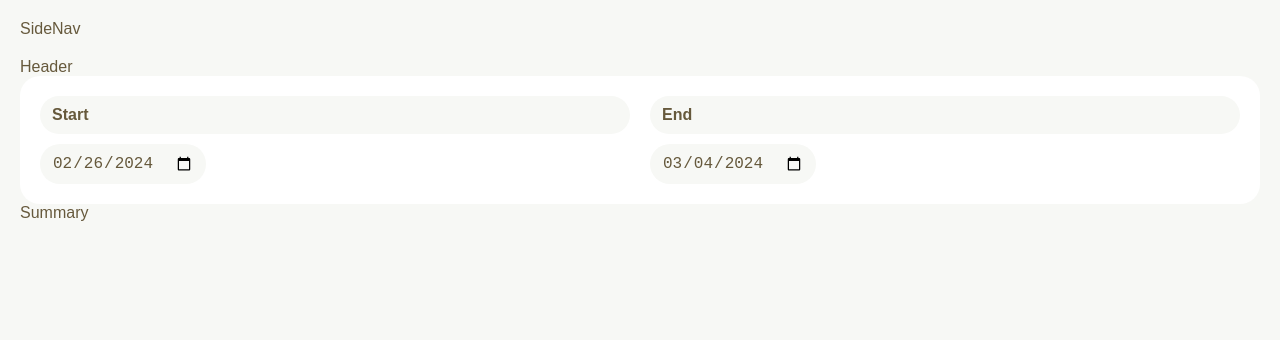
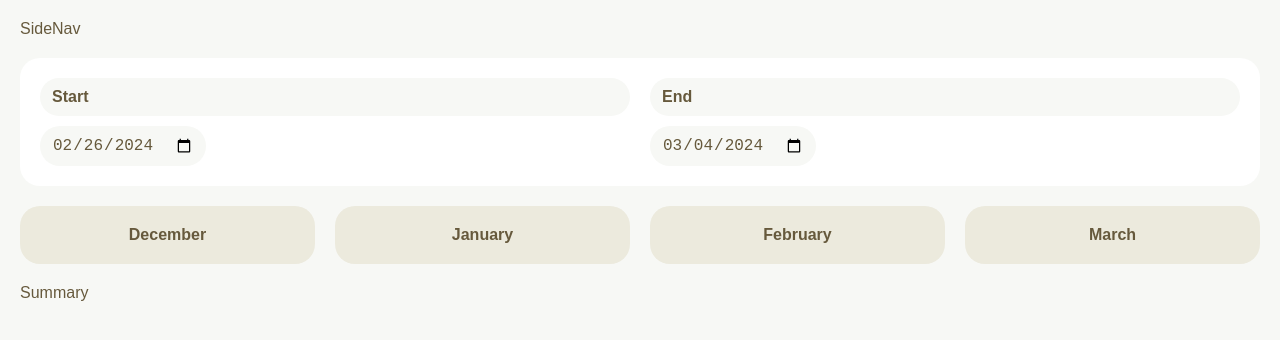
Before and after one commit to sidney-essjr/fintech, a React app: page / in a window 1280 px wide. Shown: the top 340 px of the page. Built offline with nearby package versions, Linux system fonts and the light colour scheme; no server answers; the HTML template or start-up script is replaced by a standard one.

Commit message:
feat: implements date state change
Allows manpulation of search dates using the MonthHeader component
buttons

```diff
--- a/src/App.tsx
+++ b/src/App.tsx
@@ -1,10 +1,8 @@
-import { Fragment } from "react/jsx-runtime";
 import "./Style.css";
-import DataRange from "./components/DataRange";
 import Header from "./components/Header";
 import SideNav from "./components/SideNav";
+import { DataContextProvider } from "./context/DataContext";
 import Summary from "./pages/Summary";
-import { DataContextProvider } from "./context/DataContext";
 
 function App() {
   return (
@@ -13,7 +11,6 @@ function App() {
         <SideNav />
         <main>
           <Header />
-          <DataRange />
           <Summary />
         </main>
       </DataContextProvider>
--- a/src/components/Header.tsx
+++ b/src/components/Header.tsx
@@ -1,3 +1,13 @@
+import DataRange from "./DataRange";
+import MonthHeader from "./MonthHeader";
+
 export default function Header() {
-  return <div>Header</div>;
+  return (
+    <header className="mb">
+      <div className="mb">
+        <DataRange />
+      </div>
+      <MonthHeader />
+    </header>
+  );
 }
--- a/src/components/MonthBtn.tsx
+++ b/src/components/MonthBtn.tsx
@@ -1,4 +1,5 @@
-import { CSSProperties } from "react";
+import { CSSProperties, Dispatch } from "react";
+import { setSearchDate, useData } from "../context/DataContext";
 
 const style: CSSProperties = {
   padding: "var(--gap) var(--gap-s)",
@@ -10,13 +11,31 @@ const style: CSSProperties = {
   textTransform: "capitalize",
 };
 
-function getMonthName(decreaseMonth: number) {
+function getMonthAndName(decreaseMonth: number) {
   const date = new Date();
-  date.setDate(date.getMonth() + decreaseMonth);
+  date.setMonth(date.getMonth() + decreaseMonth);
   const monthName = Intl.DateTimeFormat("en", { month: "long" }).format(date);
-  return monthName;
+  return { date, monthName };
+}
+
+function setMonth(
+  date: Date,
+  setStart: Dispatch<React.SetStateAction<string>>,
+  setEnd: Dispatch<React.SetStateAction<string>>
+) {
+  const firstDay = new Date(date.getFullYear(), date.getMonth(), 1);
+  const lastDay = new Date(date.getFullYear(), date.getMonth() + 1, 0);
+  setStart(setSearchDate(firstDay, 0));
+  setEnd(setSearchDate(lastDay, 0));
 }
 
 export default function MonthBtn({ decreaseMonth }: { decreaseMonth: number }) {
-  return <button style={style}>{getMonthName(decreaseMonth)}</button>;
+  const { setStart, setEnd } = useData();
+  const { date, monthName } = getMonthAndName(decreaseMonth);
+
+  return (
+    <button style={style} onClick={() => setMonth(date, setStart, setEnd)}>
+      {monthName}
+    </button>
+  );
 }
--- /dev/null
+++ b/src/components/MonthHeader.tsx
@@ -0,0 +1,12 @@
+import MonthBtn from "./MonthBtn";
+
+export default function MonthHeader() {
+  return (
+    <div className="flex">
+      <MonthBtn decreaseMonth={-3} />
+      <MonthBtn decreaseMonth={-2} />
+      <MonthBtn decreaseMonth={-1} />
+      <MonthBtn decreaseMonth={0} />
+    </div>
+  );
+}
--- a/src/context/DataContext.tsx
+++ b/src/context/DataContext.tsx
@@ -32,7 +32,7 @@ export const useData = () => {
   return context;
 };
 
-function getInitialDate(date: Date = new Date(), daysAgo: number) {
+export function setSearchDate(date: Date = new Date(), daysAgo: number) {
   date.setDate(date.getDate() - daysAgo);
   const dd = String(date.getDate()).padStart(2, "0");
   const mm = String(date.getMonth() + 1).padStart(2, "0");
@@ -41,8 +41,8 @@ function getInitialDate(date: Date = new Date(), daysAgo: number) {
 }
 
 export const DataContextProvider = ({ children }: PropsWithChildren) => {
-  const [start, setStart] = useState(getInitialDate(undefined, 7));
-  const [end, setEnd] = useState(getInitialDate(undefined, 0));
+  const [start, setStart] = useState(setSearchDate(undefined, 7));
+  const [end, setEnd] = useState(setSearchDate(undefined, 0));
   const url = `https://data.origamid.dev/vendas/?inicio=${start}final=${end}`;
 
   const { data, loading, error } = useFetch<Data>(url);
```
